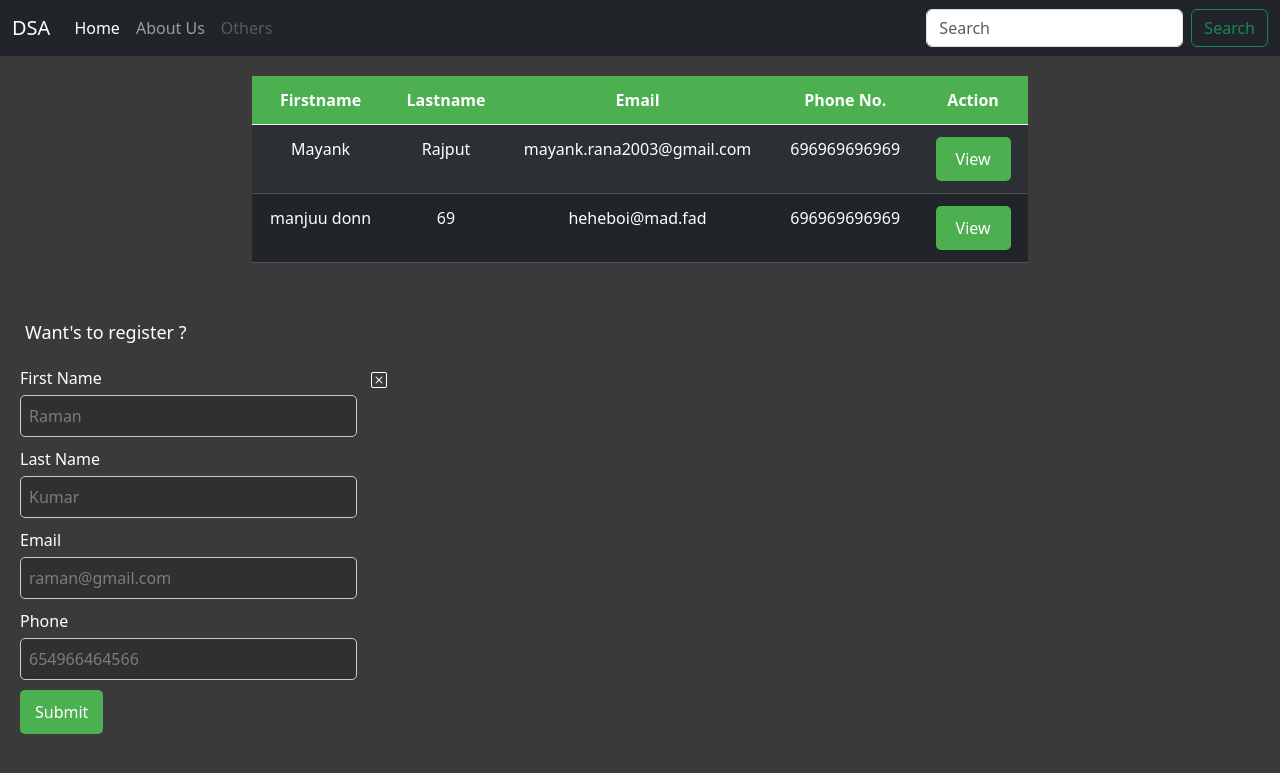
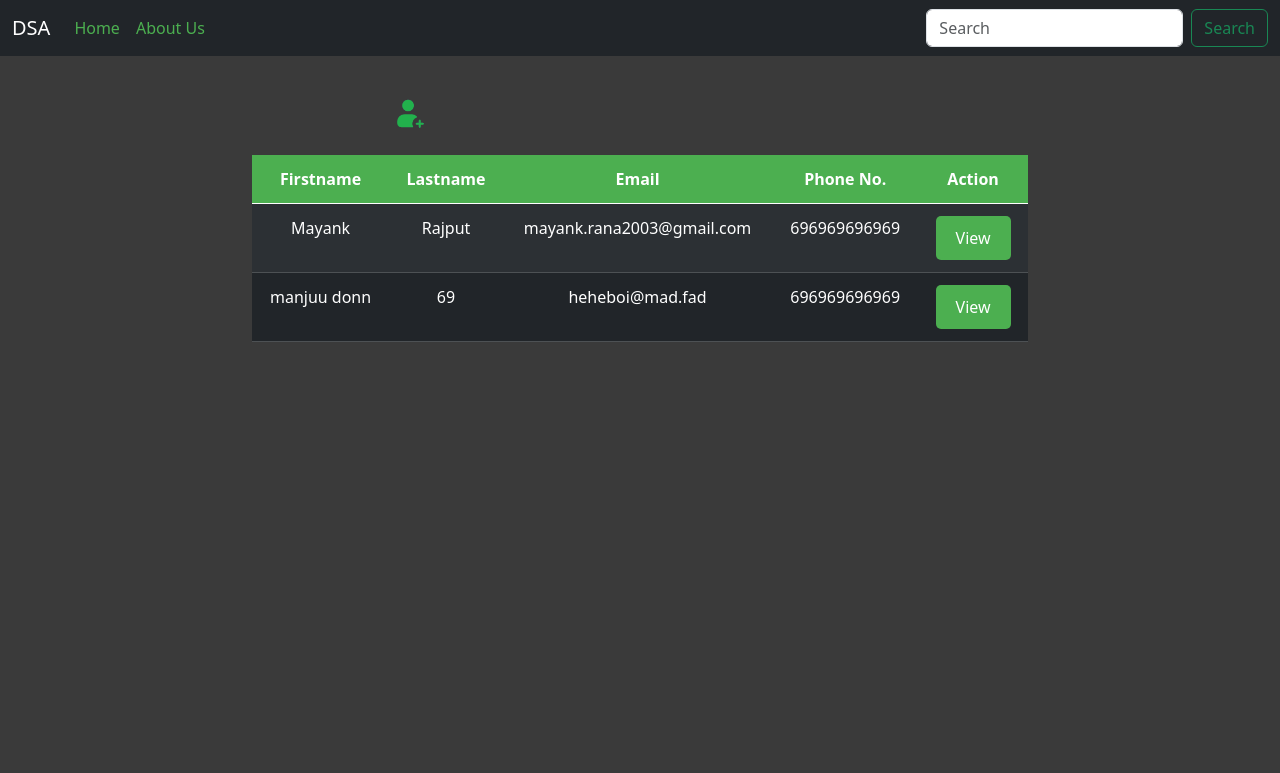
Before and after one commit to Himanshu3691/DSA_Project, a Django app: page /dsa/ in a window 1280 px wide. Shown: the top 773 px of the page. Run offline with Django 4.2, Linux system fonts and the light colour scheme; data comes from the database, SQL or seed files in the repository; both versions use the stored data as it was after the commit.

Commit message:
ui change firse

```diff
--- a/dsa/template/base.html
+++ b/dsa/template/base.html
@@ -21,15 +21,15 @@
   <body>
     <nav class="navbar navbar-expand-lg navbar-dark bg-dark">
       <div class="container-fluid">
-        <a class="navbar-brand" href="#">DSA</a>
+        <a class="navbar-brand" href="/dsa">DSA</a>
         <button class="navbar-toggler" type="button" data-bs-toggle="collapse" data-bs-target="#navbarSupportedContent" aria-controls="navbarSupportedContent" aria-expanded="false" aria-label="Toggle navigation"><span class="navbar-toggler-icon"></span></button>
         <div class="collapse navbar-collapse" id="navbarSupportedContent">
           <ul class="navbar-nav me-auto mb-2 mb-lg-0">
             <li class="nav-item">
-              <a class="nav-link active" aria-current="page" href="#">Home</a>
+              <a class="nav-link active" aria-current="page" href="/dsa" style=" color : #4CAF50;">Home</a>
             </li>
             <li class="nav-item">
-              <a class="nav-link" href="#">About Us</a>
+              <a class="nav-link" href="about" style="color:#4CAF50;">About Us</a>
             </li>
             <!-- <li class="nav-item dropdown">
               <a class="nav-link dropdown-toggle" href="#" id="navbarDropdown" role="button" data-bs-toggle="dropdown" aria-expanded="false">Dropdown</a>
@@ -48,9 +48,9 @@
                 </li>
               </ul>
             </li> -->
-            <li class="nav-item">
-              <a class="nav-link disabled" href="#" tabindex="-1" aria-disabled="true">Others</a>
-            </li>
+            <!-- <li class="nav-item">
+              <a class="nav-link disabled" href="#" tabindex="-1" aria-disabled="true"  style="color: white;">Others</a>
+            </li> -->
           </ul>
           <form class="d-flex">
             <input class="form-control me-2" type="search" placeholder="Search" aria-label="Search" />
@@ -73,6 +73,11 @@
       {% endblock %}
     </div>
 
+    <div id="content4">
+      {% block content4 %}
+      {% endblock %}
+    </div>
+
 
   </body>
 
--- a/dsa/template/home.html
+++ b/dsa/template/home.html
@@ -14,7 +14,32 @@
 
   {% endif %}
   <div class="main">
+    <div class="form-bg-color">
+      <div class='register-new-user' id="register-new-user"><img src="{% static 'img/addnew.png' %}" class="img" alt="hehe"></div>
+      <br>
+
+      <div class="add-users" id="add-users">
+        <span>
+          <form action="register/" method="post">
+            {% csrf_token %}
+            <label for="fname">First Name</label><input type="text" name="fname" placeholder="First Name"  style="background-color:rgb(49, 48, 48);color: #ffffff;" />
+            <label for="lname">Last Name</label><input type="text" name="lname" placeholder="Last Name"  style="background-color:rgb(49, 48, 48);color: #ffffff;" />
+            <label for="email">Email</label><input type="email" name="email" placeholder="Email"  style="background-color:rgb(49, 48, 48);color: #ffffff;" />
+            <label for="phone">Phone</label><input type="text" name="phone" placeholder="Phone"  style="background-color:rgb(49, 48, 48);color: #ffffff;" />
+            <input type="submit" value="Submit" />
+          </form>
+        </span>
+        <span id="close-popup">
+          <svg xmlns="http://www.w3.org/2000/svg" width="16" height="16" fill="black" class="bi bi-x-square" viewBox="0 0 16 16">
+            <path d="M14 1a1 1 0 0 1 1 1v12a1 1 0 0 1-1 1H2a1 1 0 0 1-1-1V2a1 1 0 0 1 1-1zM2 0a2 2 0 0 0-2 2v12a2 2 0 0 0 2 2h12a2 2 0 0 0 2-2V2a2 2 0 0 0-2-2z"/>
+            <path d="M4.646 4.646a.5.5 0 0 1 .708 0L8 7.293l2.646-2.647a.5.5 0 0 1 .708.708L8.707 8l2.647 2.646a.5.5 0 0 1-.708.708L8 8.707l-2.646 2.647a.5.5 0 0 1-.708-.708L7.293 8 4.646 5.354a.5.5 0 0 1 0-.708"/>
+          </svg>
+        </span>
+      </div>
+    </div>
+
     <div class="container">
+
       <div class="users ">
         <table class="table table-dark table-striped text-align ">
           <thead>
@@ -44,31 +69,11 @@
         </table>
       </div>
     </div>
-  </div>
- <div class="form-bg-color">
-  <div class='register-new-user' id = "register-new-user"> Want's to register ? <br>
- </div>
 
 
-  <div class="add-users" id="add-users">
-    <span>
 
-      <form action="register/" method="post">
-        {% csrf_token %}
-        <label for="fname">First Name</label><input type="text" name="fname" placeholder="First Name" value="Raman" style="background-color:rgb(49, 48, 48);color: #7c7c7c;" />
-        <label for="lname">Last Name</label><input type="text" name="lname" placeholder="Last Name" value="Kumar" style="background-color:rgb(49, 48, 48);color: #7c7c7c;" />
-        <label for="email">Email</label><input type="email" name="email" placeholder="Email" value="raman@gmail.com " style="background-color:rgb(49, 48, 48);color: #7c7c7c;"/>
-        <label for="phone">Phone</label><input type="text" name="phone" placeholder="Phone" value="654966464566" style="background-color:rgb(49, 48, 48);color: #7c7c7c;" />
-        <input type="submit" value="Submit" />
-      </form>
-    </span>
-    <span>
-      <svg xmlns="http://www.w3.org/2000/svg" width="16" height="16" fill="currentColor" class="bi bi-x-square" viewBox="0 0 16 16" id = "close">
-        <path d="M14 1a1 1 0 0 1 1 1v12a1 1 0 0 1-1 1H2a1 1 0 0 1-1-1V2a1 1 0 0 1 1-1zM2 0a2 2 0 0 0-2 2v12a2 2 0 0 0 2 2h12a2 2 0 0 0 2-2V2a2 2 0 0 0-2-2z"/>
-        <path d="M4.646 4.646a.5.5 0 0 1 .708 0L8 7.293l2.646-2.647a.5.5 0 0 1 .708.708L8.707 8l2.647 2.646a.5.5 0 0 1-.708.708L8 8.707l-2.646 2.647a.5.5 0 0 1-.708-.708L7.293 8 4.646 5.354a.5.5 0 0 1 0-.708"/>
-      </svg>
-    </span>
   </div>
+
   <script src="{% static 'dsa-static/js/home.js' %}" ></script>
 </div>
   <!-- <a href="/dsa/about"><button>About Page</button></a> -->
--- a/static/dsa-static/css/home.css
+++ b/static/dsa-static/css/home.css
@@ -1,4 +1,18 @@
 /* Custom CSS for user-friendly table and calming effect */
+
+.add-users {
+  display: none;
+  position: fixed;
+  top: 50%;
+  left: 50%;
+  transform: translate(-50%, -50%);
+  background-color: rgba(255, 255, 255, 0.982);
+  padding: 20px;
+  border: 2px solid #ccc;
+  border-radius: 8px;
+  z-index: 9999;
+  color: black;
+}
 body {
   background-color: rgb(58, 58, 58);
   color: #fff; /* Text color for better contrast */
@@ -7,6 +21,9 @@ body {
 .main {
   padding: 20px;
 }
+
+
+
 
 .container {
   max-width: 800px;
@@ -47,10 +64,16 @@ body {
 /* Additional styles for the registration section */
 .register-new-user {
   margin-top: 20px;
-  font-size: 18px;
-  margin-left: 25px;
+
+  margin-left: 30%;
+
 }
 
+.img{
+  width: 35px;
+  height: 35px;
+
+}
 .add-users {
   margin-top: 20px;
   margin-left: 20px;
@@ -102,3 +125,18 @@ body {
 .alert {
   margin-bottom: 20px;
 }
+
+
+  .add-users {
+    display: none;
+    position: fixed;
+    top: 50%;
+    left: 50%;
+    transform: translate(-50%, -50%);
+    background-color: rgba(255, 255, 255, 0.701);
+    padding: 20px;
+    border: 2px solid #ccc;
+    border-radius: 8px;
+    z-index: 9999;
+    color: black;
+  }
--- a/static/dsa-static/js/home.js
+++ b/static/dsa-static/js/home.js
@@ -1,17 +1,30 @@
 // console.log("this is the home page js");
-add_users = document.getElementById('add-users');
-register_txt = document.getElementById('register-new-user');
+// add_users = document.getElementById('add-users');
+// register_txt = document.getElementById('register-new-user');
 
-document.getElementById('register-new-user').addEventListener('click',()=>{
+// document.getElementById('register-new-user').addEventListener('click',()=>{
 
-   register_txt.style.display = 'none'
+//    register_txt.style.display = 'none'
 
 
-    add_users.style.display = 'block';
-})
+//     add_users.style.display = 'block';
+// })
 
-document.getElementById('close').addEventListener('click',()=>{
-    add_users.style.display = 'none';
+// document.getElementById('close').addEventListener('click',()=>{
+//     add_users.style.display = 'none';
+//     register_txt.style.display = 'block'
+
+// })
+
+
+  register_txt = document.getElementById('register-new-user');
+  document.getElementById('register-new-user').addEventListener('click', function() {
+    document.getElementById('add-users').style.display = 'block';
+    register_txt.style.display = 'none'
+
+  });
+
+  document.getElementById('close-popup').addEventListener('click', function() {
+    document.getElementById('add-users').style.display = 'none';
     register_txt.style.display = 'block'
-
-})
+  });
```
Also changed, not shown: dsa/template/about.html (+46 -14 lines), dsa/template/vali.html (+14 -1 lines), static/dsa-static/css/about.css (+50 -2 lines), db.sqlite3, static/img/addnew.png (added).
